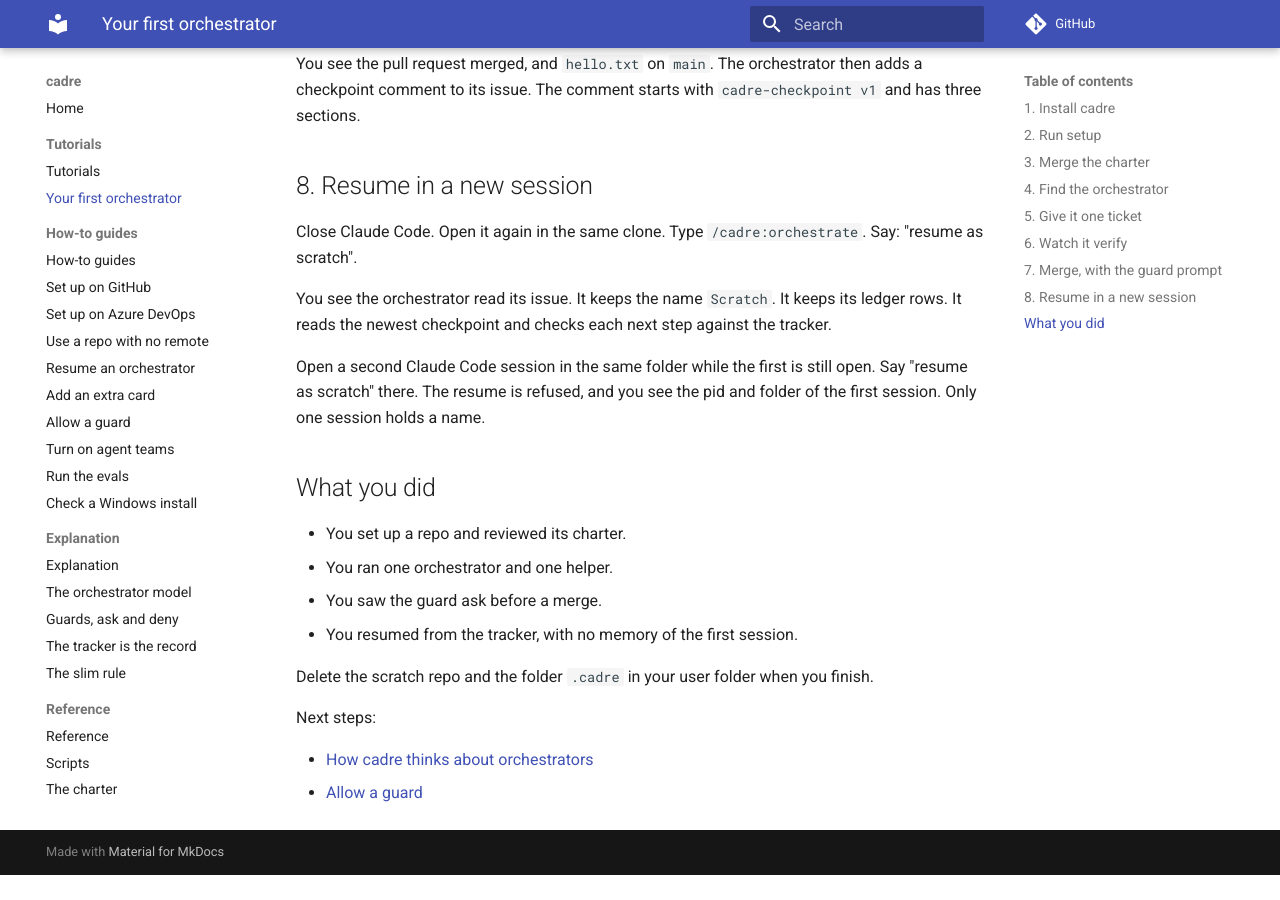
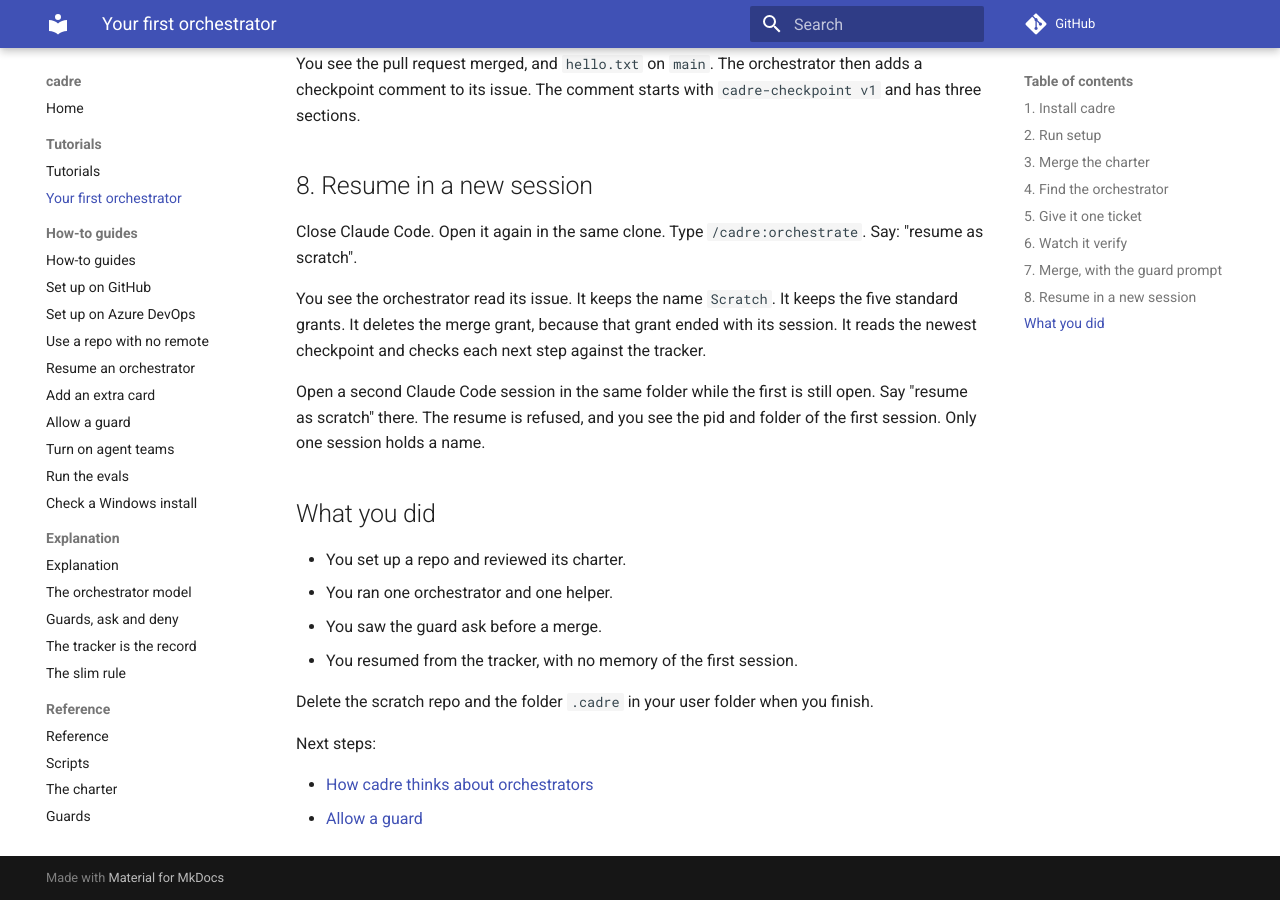
Before and after one commit to jeredleisey/skills, an MkDocs documentation site: the page built from cadre/docs/tutorials/first-orchestrator.md, in a window 1280 px wide and 900 px high, scrolled down 2424 px. Built offline with MkDocs 1.6.1 and Material for MkDocs 9.7.7, drawn with Linux system fonts in a browser that asks for light colours; comment, search, counter and statistics services are not loaded; before the commit the page ends 3299 px from its top, so only the background shows below that.

Commit message:
Fix the second review findings of the one-screen setup
The local Ledger file holds the header and the separator rows, or put
refuses it. Name each Ledger column that setup writes. Point the local
case of step 7 at section 8 by name. Check the owner line on local.
Say in the ADO New text that setup skips on too many results. The
tutorial resume deletes the merge grant that ended with its session.

Refs #41

Co-Authored-By: Claude Opus 5.5 <noreply@anthropic.com>

```diff
--- a/cadre/docs/tutorials/first-orchestrator.md
+++ b/cadre/docs/tutorials/first-orchestrator.md
@@ -77,7 +77,7 @@ You see the pull request merged, and `hello.txt` on `main`. The orchestrator the
 
 Close Claude Code. Open it again in the same clone. Type `/cadre:orchestrate`. Say: "resume as scratch".
 
-You see the orchestrator read its issue. It keeps the name `Scratch`. It keeps its ledger rows. It reads the newest checkpoint and checks each next step against the tracker.
+You see the orchestrator read its issue. It keeps the name `Scratch`. It keeps the five standard grants. It deletes the merge grant, because that grant ended with its session. It reads the newest checkpoint and checks each next step against the tracker.
 
 Open a second Claude Code session in the same folder while the first is still open. Say "resume as scratch" there. The resume is refused, and you see the pid and folder of the first session. Only one session holds a name.
 
```
Also changed, not shown: cadre/skills/orchestrate/references/orchestrator-issue.md (+2 -2 lines), cadre/skills/setup/SKILL.md (+3 -3 lines).
